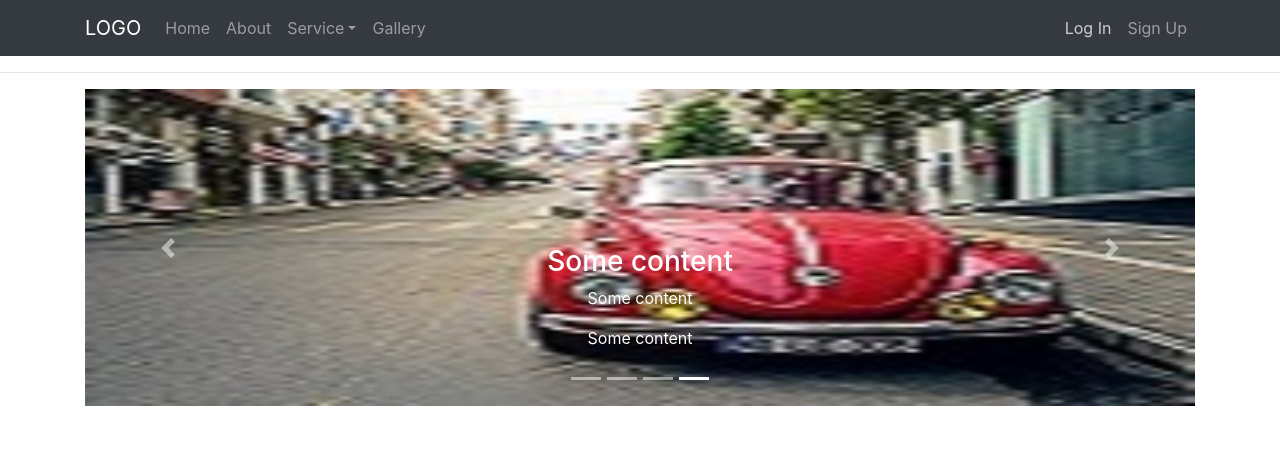
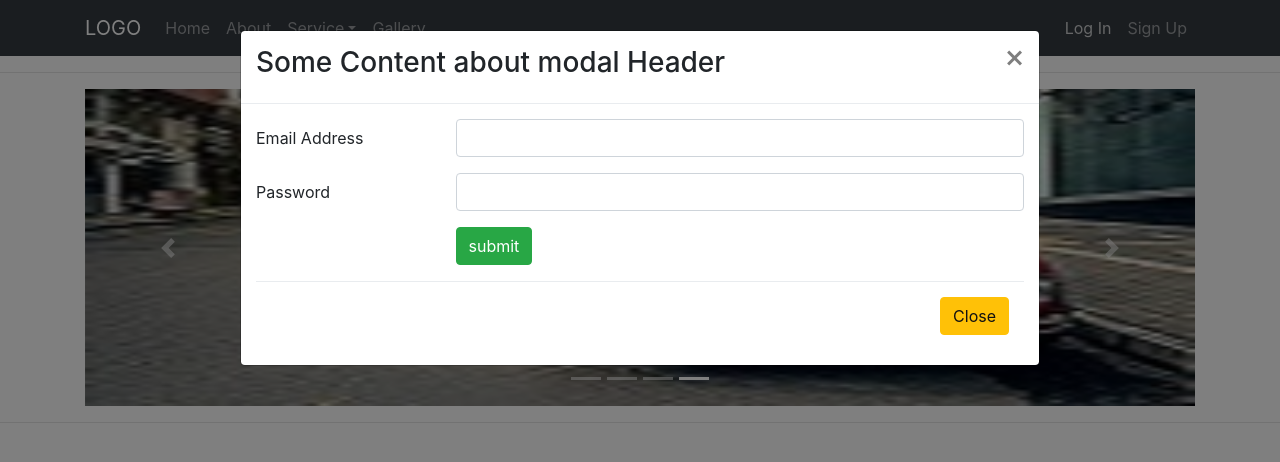
Before and after one commit to sheikhqumrunnessa/day-8, a plain HTML site: page index.html in a window 1280 px wide. Both pictures are taken after a click on the link "Log In". Drawn offline with nearby package versions, Linux system fonts and the light colour scheme.

Commit message:
new index.html create

```diff
--- a/index.html
+++ b/index.html
@@ -47,125 +47,8 @@
 
 
 <!--<button type="button" class="btn btn-success" data-toggle="modal" data-target="#myModal">Click Me</button>-->
+<!--<button type="button" class="btn btn-success" data-toggle="modal" data-target="#myModal">Click Me2</button>-->
 
-<!--<div class="modal fade" id="myModal">-->
-    <!--<div class="modal-dialog modal-lg">-->
-        <!--<div class="modal-content">-->
-            <!--<div class="modal-header">-->
-            <!--<h3>Some Content about modal Header</h3>-->
-            <!--<button class="close" data-dismiss="modal">-->
-                <!--&cross;-->
-            <!--</button>-->
-            <!--</div>-->
-            <!--<div class="modal-body">-->
-                <!--<div class="container">-->
-                <!--<div class="row">-->
-                <!--<div class="col-4">-->
-                <!--<hr/>-->
-                <!--<form action="demo.html" method="POST">-->
-                <!--<div class="form-group">-->
-                <!--<label for="firstName">First Name</label>-->
-                <!--<input type="text" value="BITM" name="first_name" id="firstName" class="form-control">-->
-                <!--</div>-->
-
-                <!--<div class="form-group">-->
-                <!--<label for="lastName">Last Name</label>-->
-                <!--<input type="text" name="last_name" id="lastName" class="form-control">-->
-                <!--</div>-->
-
-                <!--<div class="form-group">-->
-                <!--<label for="emailAddress">Email Address</label>-->
-                <!--<input type="email" name="email_address" id="emailAddress" class="form-control">-->
-                <!--</div>-->
-
-                <!--<div class="form-group">-->
-                <!--<label>Password</label>-->
-                <!--<input type="password" name="password" class="form-control">-->
-                <!--</div>-->
-
-
-                <!--<div class="form-group">-->
-                <!--<label>Image</label>-->
-                <!--<input type="file" name="image" accept="image/*" multiple>-->
-                <!--</div>-->
-
-                <!--<div class="form-check">-->
-                <!--<label class="form-check-label">-->
-                <!--<input type="checkbox" name="agree" class="form-check-input"/> I agree with all terms & condition-->
-                <!--</label>-->
-                <!--</div>-->
-
-
-                    <!--<div class="modal fade" id="myModal">-->
-                        <!--<div class="modal-dialog modal-lg">-->
-                            <!--<div class="modal-content">-->
-                                <!--<div class="modal-header">-->
-                                    <!--<h3>Some Content about modal Header</h3>-->
-                                    <!--<button class="close" data-dismiss="modal">-->
-                                        <!--&cross;-->
-                                    <!--</button>-->
-                                <!--</div>-->
-                                <!--<div class="modal-body">-->
-                                    <!--<div class="container">-->
-                                        <!--<div class="row">-->
-                                            <!--<div class="col-4">-->
-                                                <!--<hr/>-->
-                                                <!--<form action="demo.html" method="POST">-->
-                                                    <!--<div class="form-group">-->
-                                                        <!--<label for="firstName">First Name</label>-->
-                                                        <!--<input type="text" value="BITM" name="first_name" id="firstName" class="form-control">-->
-                                                    <!--</div>-->
-
-                                                    <!--<div class="form-group">-->
-                                                        <!--<label for="lastName">Last Name</label>-->
-                                                        <!--<input type="text" name="last_name" id="lastName" class="form-control">-->
-                                                    <!--</div>-->
-
-                                                    <!--<div class="form-group">-->
-                                                        <!--<label for="emailAddress">Email Address</label>-->
-                                                        <!--<input type="email" name="email_address" id="emailAddress" class="form-control">-->
-                                                    <!--</div>-->
-
-                                                    <!--<div class="form-group">-->
-                                                        <!--<label>Password</label>-->
-                                                        <!--<input type="password" name="password" class="form-control">-->
-                                                    <!--</div>-->
-
-
-                                                    <!--<div class="form-group">-->
-                                                        <!--<label>Image</label>-->
-                                                        <!--<input type="file" name="image" accept="image/*" multiple>-->
-                                                    <!--</div>-->
-
-                                                    <!--<div class="form-check">-->
-                                                        <!--<label class="form-check-label">-->
-                                                            <!--<input type="checkbox" name="agree" class="form-check-input"/> I agree with all terms & condition-->
-                                                        <!--</label>-->
-                                                    <!--</div>-->
-
-
-
-
-
-                                                <!--</form>-->
-
-                <!--</div>-->
-
-
-
-
-
-                <!--</div>-->
-                <!--</div>-->
-                <!--</div>-->
-
-
-            <!--</div>-->
-
-
-        <!--</div>-->
-    <!--</div>-->
-<!--</div>-->
      <div class="container">
          <div class="row">
              <div class="col-sm-12">
@@ -228,9 +111,110 @@
 
 
 
+<div class="modal fade" id="myModal">
+    <div class="modal-dialog modal-lg">
+        <div class="modal-content">
+            <div class="modal-header">
+                <h3>Some Content about modal Header</h3>
+                <button class="close" data-dismiss="modal">
+                    &Cross;
+                </button>
+            </div>
+            <div class="modal-body">
+                <form action="" method="">
+                    <div class="form-group row">
+                        <label class="col-form-label col-sm-3">Email Address</label>
+                        <div class="col-sm-9">
+                            <input type="email" name="email_address" class="form-control">
+                        </div>
+                    </div>
+
+                    <div class="form-group row">
+                        <label class="col-form-label col-sm-3">Password</label>
+                        <div class="col-sm-9">
+                            <input type="password" name="password" class="form-control">
+                        </div>
+                    </div>
+                    <div class="form-group row">
+                        <label class="col-form-label col-sm-3"></label>
+                        <div class="col-sm-9">
+                            <input type="submit" name="btn" class="btn btn-success" value="submit"/>
+                        </div>
+                    </div>
+
+                    <div class="modal-footer">
+                        <button type="button" class="btn btn-warning" data-dismiss="modal">Close</button>
+                    </div>
+                </form>
+
+            </div>
+        </div>
+    </div>
+
+</div>
+<hr/>
+<div class="modal fade" id="signUpModal">
+    <div class="modal-dialog modal-lg">
+        <div class="modal-content">
+            <div class="modal-header">
+                <h3>Some Content about modal Header</h3>
+                <button class="close" data-dismiss="modal">
+                    &Cross;
+                </button>
+            </div>
+            <div class="modal-body">
+                <form action="" method="">
+                    <div class="form-group row">
+                        <label class="col-form-label col-sm-3">Email Address</label>
+                        <div class="col-sm-9">
+                            <input type="email" name="email_address" class="form-control">
+                        </div>
+                    </div>
+
+                    <div class="form-group row">
+                        <label class="col-form-label col-sm-3">Password</label>
+                        <div class="col-sm-9">
+                            <input type="password" name="password" class="form-control">
+                        </div>
+                    </div>
+                    <div class="form-group row">
+                        <label class="col-form-label col-sm-3"></label>
+                        <div class="col-sm-9">
+                            <input type="submit" name="btn" class="btn btn-success" value="submit"/>
+                        </div>
+                    </div>
+
+                    <div class="modal-footer">
+                        <button type="button" class="btn btn-warning" data-dismiss="modal">Close</button>
+                    </div>
+                </form>
+
+            </div>
+        </div>
+    </div>
+
+</div>
+
+
+
+
+
+
+
+
+
+
+
+
+
+
+
+
+
 
 <script src="js/jquery-3.2.1.js"></script>
-<script src="https://cdnjs.cloudflare.com/ajax/libs/popper.js/1.12.3/umd/popper.min.js" integrity="sha384-vFJXuSJphROIrBnz7yo7oB41mKfc8JzQZiCq4NCceLEaO4IHwicKwpJf9c9IpFgh" crossorigin="anonymous"></script>
+<script src="js/popper.js"></script>
+<!--integrity="sha384-vFJXuSJphROIrBnz7yo7oB41mKfc8JzQZiCq4NCceLEaO4IHwicKwpJf9c9IpFgh" crossorigin="anonymous"></script>-->
 <script src="js/bootstrap.js"></script>
 </body>
 </html>
```
